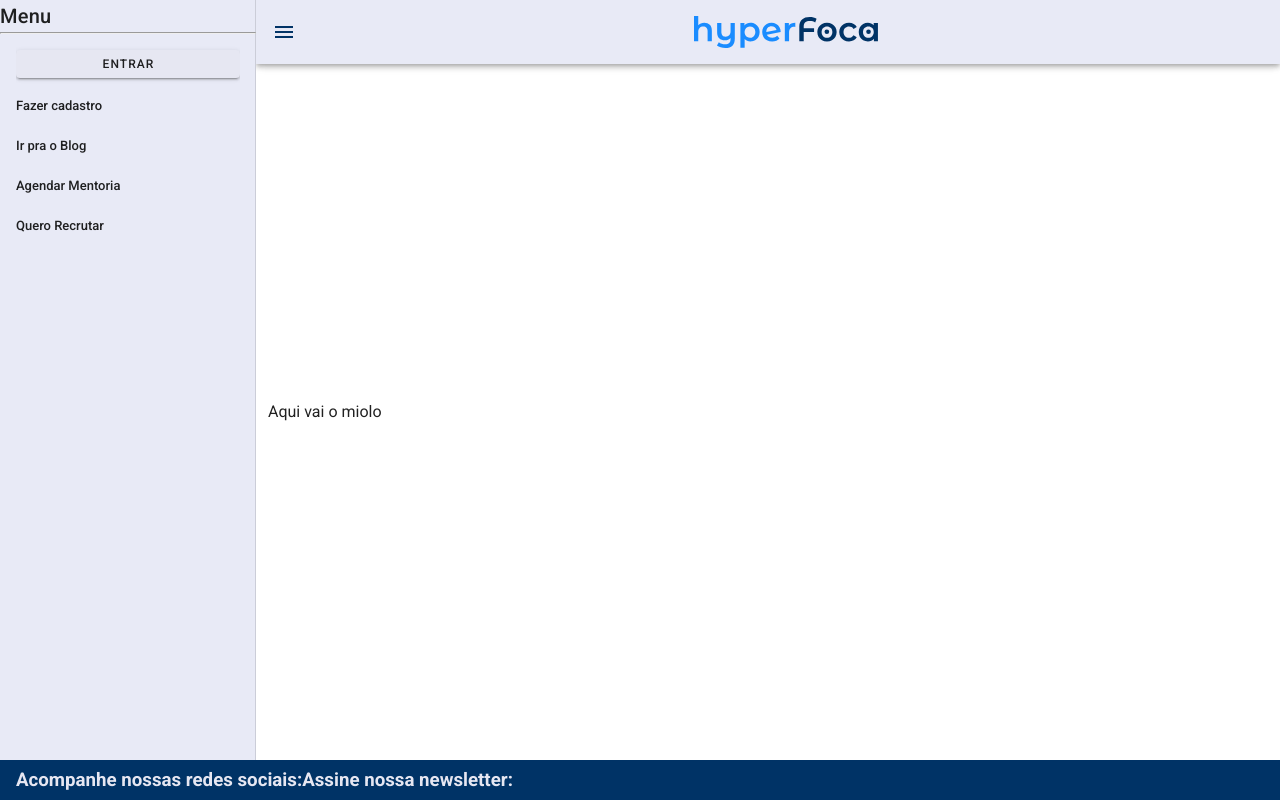
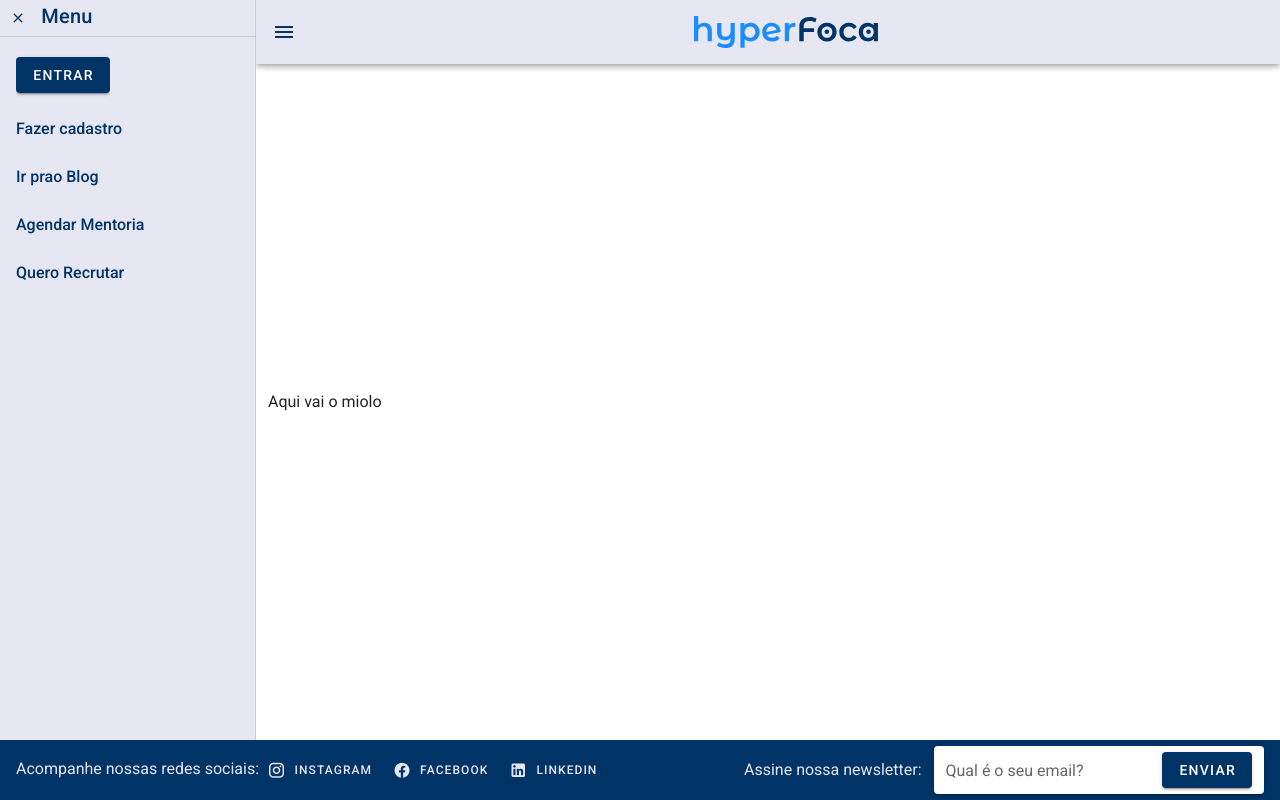
Before and after one commit to rasecoiac03/hyperfoca-frontend, a Nuxt app: page / in a window 1280 px wide. Both pictures are taken after a click on the button 28 px from the left and 32 px from the top of the page. Built offline with nearby package versions, Linux system fonts and the light colour scheme.

Commit message:
update default to follow figma layout

```diff
--- a/layouts/default.vue
+++ b/layouts/default.vue
@@ -1,50 +1,47 @@
 <template>
   <v-app id="inspire">
-    <v-navigation-drawer
-      v-model="drawer"
-      app
-      color="indigo lighten-5"
-    >
-      <v-list-item-title class="title" color="#003366">
+    <v-navigation-drawer v-model="drawer" color="hyperfoca-light" app>
+      <v-list-item-title class="title hyperfoca-dark--text">
+        <v-btn icon @click.stop="drawer = !drawer">
+          <v-icon color="primary" small>mdi-close</v-icon>
+        </v-btn>
         Menu
       </v-list-item-title>
-      <hr />
-      <v-list dense>
-        <v-list-item>
+
+      <v-divider dark />
+
+      <v-list>
+        <v-list-item class="d-inline-block">
           <v-list-item-content>
-            <v-btn small color="#E6E7F2" class="default-color">Entrar</v-btn>
+            <v-btn color="primary" class="default-color">Entrar</v-btn>
           </v-list-item-content>
         </v-list-item>
         <v-list-item link>
           <v-list-item-content>
-            <v-list-item-title>Fazer cadastro</v-list-item-title>
+            <v-list-item-title class="hyperfoca-dark--text font-weight-medium">Fazer cadastro</v-list-item-title>
           </v-list-item-content>
         </v-list-item>
         <v-list-item link>
           <v-list-item-content>
-            <v-list-item-title>Ir pra o Blog</v-list-item-title>
+            <v-list-item-title class="hyperfoca-dark--text font-weight-medium">Ir prao Blog</v-list-item-title>
           </v-list-item-content>
         </v-list-item>
         <v-list-item link>
           <v-list-item-content>
-            <v-list-item-title>Agendar Mentoria</v-list-item-title>
+            <v-list-item-title class="hyperfoca-dark--text font-weight-medium">Agendar Mentoria</v-list-item-title>
           </v-list-item-content>
         </v-list-item>
         <v-list-item link>
           <v-list-item-content>
-            <v-list-item-title>Quero Recrutar</v-list-item-title>
+            <v-list-item-title class="hyperfoca-dark--text font-weight-medium">Quero Recrutar</v-list-item-title>
           </v-list-item-content>
         </v-list-item>
       </v-list>
     </v-navigation-drawer>
 
-    <v-app-bar
-      app
-      color="indigo lighten-5"
-      dark
-    >
-      <v-app-bar-nav-icon @click.stop="drawer = !drawer" color="#003366"></v-app-bar-nav-icon>
-      <img src="/logo.svg" class="app-bar__img" />
+    <v-app-bar color="hyperfoca-light" app>
+      <v-app-bar-nav-icon @click.stop="drawer = !drawer" color="primary"></v-app-bar-nav-icon>
+      <img src="/logo.svg" class="app-bar__img ma-auto" />
     </v-app-bar>
 
     <v-main>
@@ -55,53 +52,108 @@
         <nuxt />
       </v-container>
     </v-main>
-    <v-footer
-      color="#003366"
-      app
-    >
-      <h3 class="default-color">Acompanhe nossas redes sociais:</h3>
-      <h3 class="default-color">Assine nossa newsletter:</h3>
+
+    <v-footer color="primary" app>
+      <v-row align="center" no-gutters>
+        <v-col cols="12" lg="7" class="social__container">
+          <p class="hyperfoca-light--text d-md-inline">Acompanhe nossas redes sociais:</p>
+
+          <v-btn
+            v-for="item in socialMedia"
+            :key="item.text"
+            :href="item.url"
+            color="hyperfoca-light"
+            class="social__button"
+            text small>
+            <v-icon color="hyperfoca-light" left>mdi-{{ item.text }}</v-icon>
+            {{ item.text }}
+          </v-btn>
+        </v-col>
+
+        <v-col cols="12" lg="5">
+          <v-row align="center" no-gutters>
+            <p class="hyperfoca-light--text mt-10 mr-3 mt-md-0 mb-0">Assine nossa newsletter:</p>
+
+            <v-text-field
+              type="email"
+              label="Qual é o seu email?"
+              v-model="email"
+              hide-details
+              solo>
+              <template slot="append">
+                <v-btn @click="newsletter" color="primary">
+                  Enviar
+                </v-btn>
+              </template>
+            </v-text-field>
+          </v-row>
+        </v-col>
+      </v-row>
     </v-footer>
   </v-app>
 </template>
 
 <script>
 export default {
-  data () {
-    return {
-      clipped: false,
-      drawer: false,
-      fixed: false,
-      items: [
-        {
-          icon: 'mdi-apps',
-          title: 'Welcome',
-          to: '/'
-        },
-        {
-          icon: 'mdi-chart-bubble',
-          title: 'Inspire',
-          to: '/inspire'
-        }
-      ],
-      miniVariant: false,
-      right: true,
-      rightDrawer: false,
-      title: 'Vuetify.js'
-    }
-  }
+  props: {
+    source: String,
+  },
+
+  data: () => ({
+    drawer: null,
+    socialMedia: [
+      {
+        text: 'instagram',
+        url: '/',
+      },
+      {
+        text: 'facebook',
+        url: '/',
+      },
+      {
+        text: 'linkedin',
+        url: '/',
+      },
+    ],
+    email: '',
+  }),
+
+  mounted() {
+    this.$nextTick(() => {
+      this.drawer = false
+    })
+  },
+
+  methods: {
+    newsletter() {
+      console.log(this.email)
+    },
+  },
 }
 </script>
 
 <style lang="scss">
-.app-bar{
-  &__img {
-    display: block;
-    margin: 0 auto;
+@import '~vuetify/src/styles/styles.sass';
+
+@media #{map-get($display-breakpoints, 'md-and-down')} {
+  .social {
+    &__container {
+      text-align: center;
+
+      .social__button {
+        &.v-btn.v-size--small {
+          height: auto;
+        }
+
+        .v-btn__content {
+          flex-direction: column;
+
+          i {
+            margin: 0 0 4px;
+          }
+        }
+      }
+    }
   }
 }
-
-.default-color {
-  color: #E6E7F2;
-}
 </style>
```
